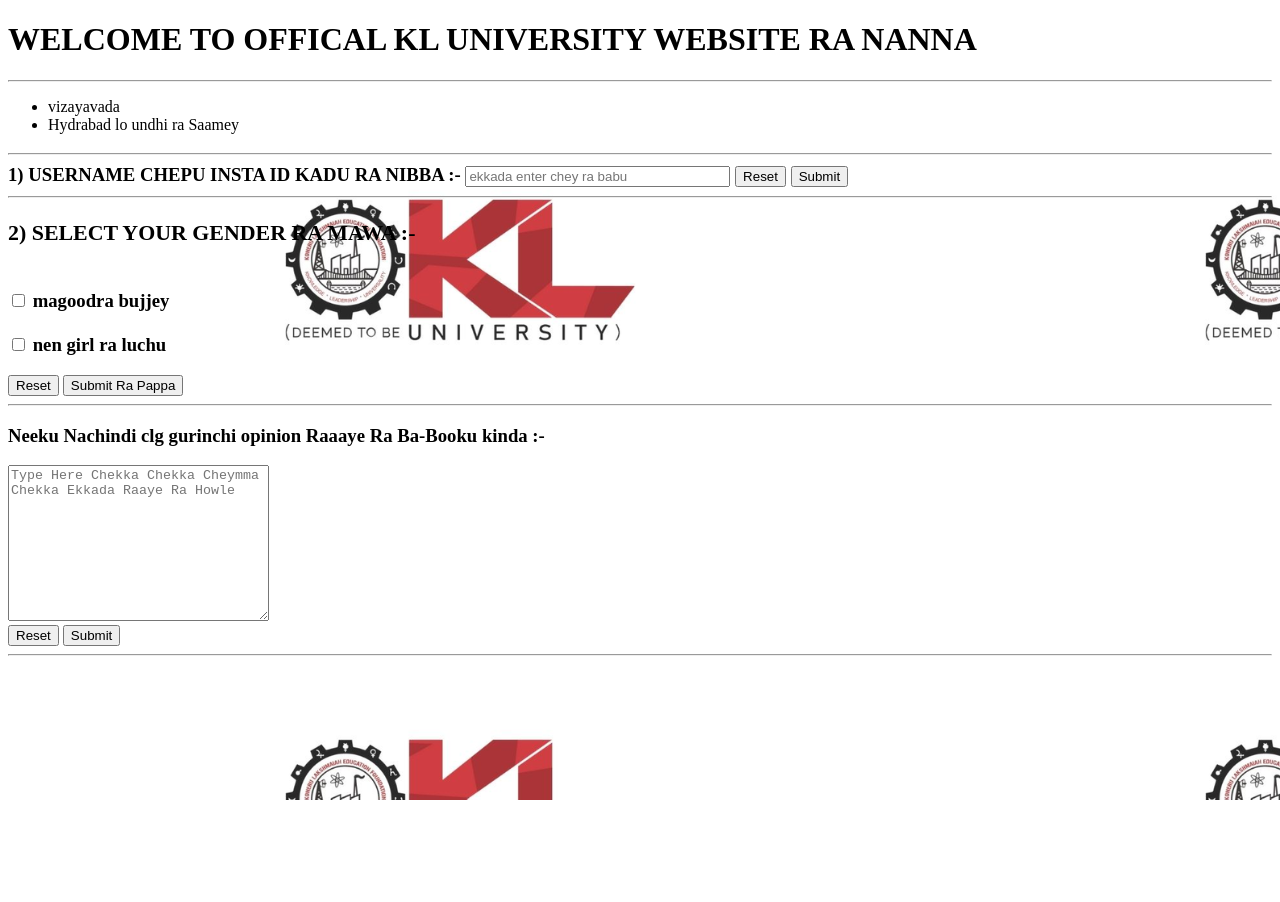
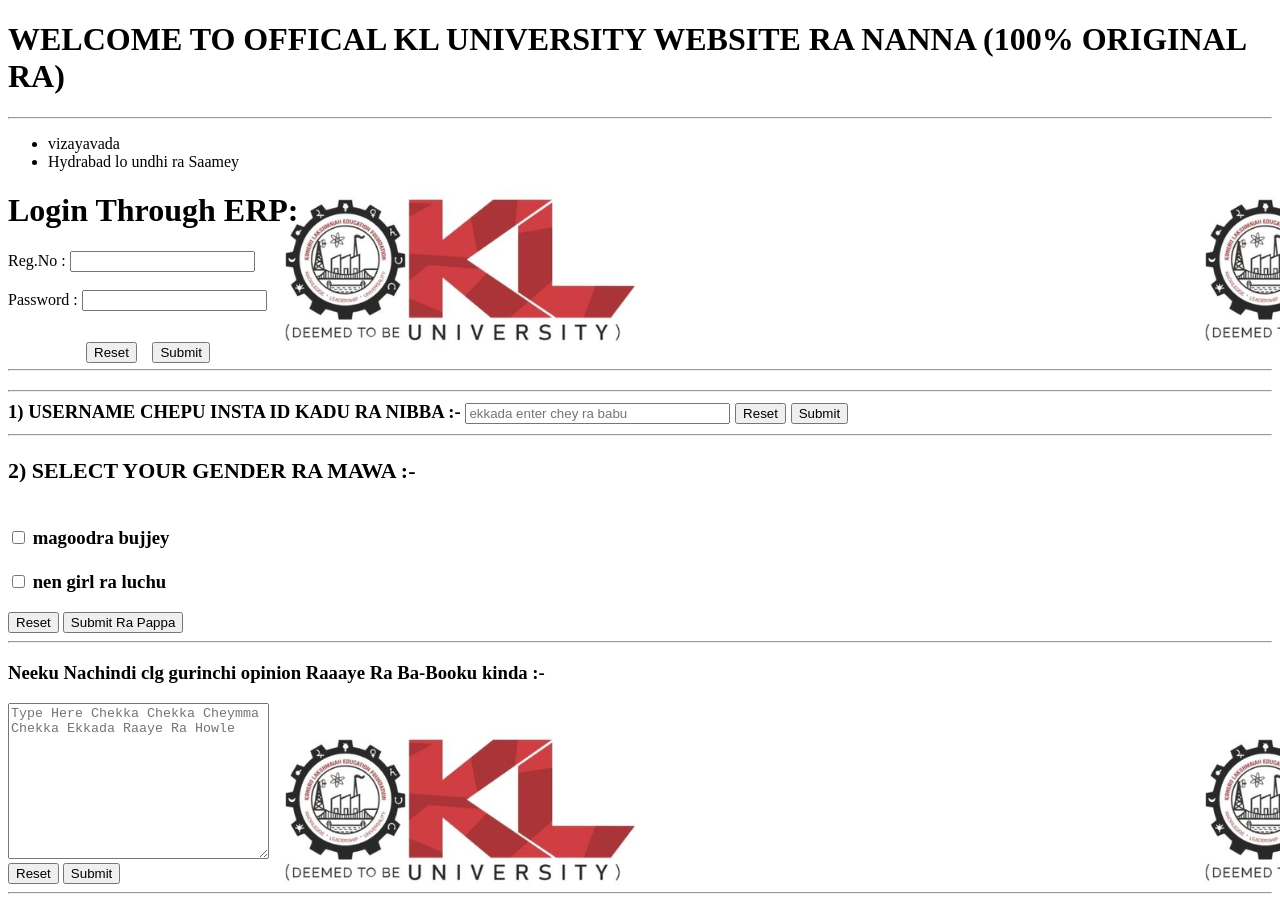
Before and after one commit to ashokmanikanta07/project1, a plain HTML site: page index.html in a window 1280 px wide. Before the commit the page ends 800 px from the top, so only its background shows below. Drawn offline with Linux system fonts and the light colour scheme.

Commit message:
commit14

```diff
--- a/index.html
+++ b/index.html
@@ -14,7 +14,7 @@
 
 
 <body background="KL_University.webp">
-<h1>WELCOME TO OFFICAL KL UNIVERSITY WEBSITE RA NANNA</h1>
+<h1>WELCOME TO OFFICAL KL UNIVERSITY WEBSITE RA NANNA (100% ORIGINAL RA) </h1>
 <hr>
 
 <ul>
@@ -22,6 +22,29 @@
 <li> Hydrabad lo undhi ra Saamey</li>
 
 </ul>
+
+
+
+
+
+
+<form>
+<h1>Login Through ERP: </h1>
+
+<lable for regno>Reg.No  :</lable>
+<input id="regno"><br><br>
+<lable for password> Password : </lable>
+
+<input id="password "> <br><br>
+
+<pre>          <BUTTON type="reset">Reset</BUTTON>  <button>Submit</button><hr></pre>
+
+
+
+</form>
+
+
+
 
 
 
```
